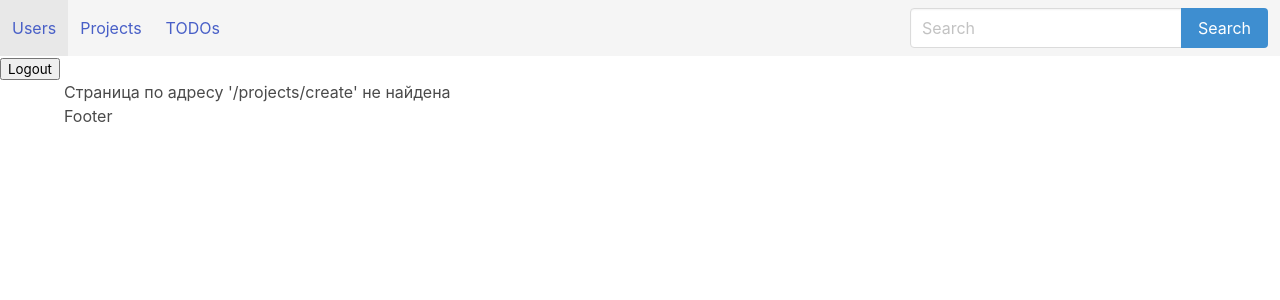
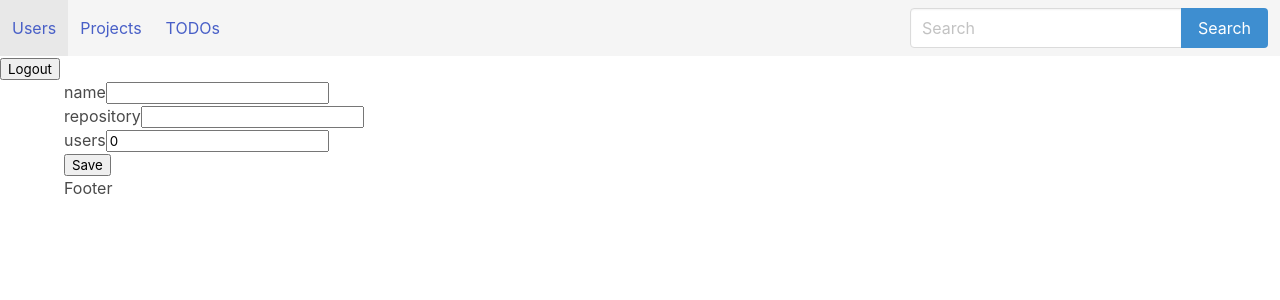
Before and after one commit to py0trandreev/todo_note, a React (Create React App) app in the folder frontend/: page /projects/create in a window 1280 px wide. Shown: the top 300 px of the page. Built offline with nearby package versions, Linux system fonts and the light colour scheme; no server answers.

Commit message:
lesson11 delete pros comleted, creating started

```diff
--- a/frontend/src/App.js
+++ b/frontend/src/App.js
@@ -2,8 +2,9 @@ import React from 'react';
 import {
     BrowserRouter as Router,
     Switch,
-    Route, Link,
+    Route, Link, Redirect,
 } from "react-router-dom";
+
 import 'bulma/css/bulma.min.css';
 import './App.css';
 import UserList from './components/User.js'
@@ -15,6 +16,9 @@ import FooterItem from './components/Footer.js'
 import axios from 'axios'
 import LoginForm from './components/Auth.js'
 import Cookies from 'universal-cookie';
+import ProjectForm from "./components/ProjectForm";
+
+
 
 const DOMAIN = 'http://127.0.0.1:8000'
 const getUrl = (endPoint) => `${DOMAIN}${endPoint}`
@@ -79,7 +83,7 @@ class App extends React.Component {
         }
         if (this.is_authenticated())
         {
-            headers['Authorization'] = 'Token ' + this.state.token
+            headers['Authorization'] = 'token ' + this.state.token
         }
         return headers
     }
@@ -116,6 +120,14 @@ class App extends React.Component {
         }).catch(error => console.log(error));
     }
 
+    deleteProject(id) {
+        const headers = this.get_headers()
+        axios.delete(getUrl(`/api/projects/${ id }`), { headers })
+            .then(response => {
+                this.setState({ projects: this.state.projects.filter((item) => item.id !== id) })
+            }).catch(error => console.log(error))
+    }
+
     componentDidMount(){
         this.get_token_from_storage();
    }
@@ -136,12 +148,16 @@ class App extends React.Component {
                             <Route exact path={["/", "/users"]}>
                                 <UserList users={this.state.users} />
                             </Route>
+
+                            <Route exact path='/projects/create' component={() => <ProjectForm />}  />
                             <Route exact path='/projects'>
-                                <ProjectList items={this.state.projects} />
+                                <ProjectList items={this.state.projects} deleteProject={(id)=>this.deleteProject(id)}/>
                             </Route>
+
                             <Route exact path='/todos'>
                                 <TodoList items={this.state.todos} />
                             </Route>
+
                             <Route exact path='/login'
                                    component={
                                        () => <LoginForm get_token={
--- a/frontend/src/components/Project.js
+++ b/frontend/src/components/Project.js
@@ -5,7 +5,7 @@ import {
 } from "react-router-dom";
 
 
-const ProjectListItem = ({item}) => {
+const ProjectListItem = ({item, deleteProject}) => {
     let link_to = `/project/${item.id}`
     return (
         <tr>
@@ -13,11 +13,12 @@ const ProjectListItem = ({item}) => {
             <td>{item.name}</td>
             <td>{item.repository}</td>
             <td><Link to={link_to}>Detail</Link></td>
+            <td><button onClick={()=>deleteProject(item.id)} type="button" className="button is-danger is-small is-rounded">Delete</button></td>
         </tr>
     )
 }
 
-const ProjectList = ({items}) => {
+const ProjectList = ({items, deleteProject}) => {
     //console.log(users)
     return (
         <table className="table">
@@ -26,8 +27,10 @@ const ProjectList = ({items}) => {
                 <th>Name</th>
                 <th>Repository</th>
                 <th></th>
+                <th></th>
             </tr>
-            {items.map((item) => <ProjectListItem item={item} />)}
+            {items.map((item) => <ProjectListItem key={item.id} item={item} deleteProject={deleteProject} />)}
+            <Link to='/projects/create'>Create</Link>
         </table>
     )
 }
--- /dev/null
+++ b/frontend/src/components/ProjectForm.js
@@ -0,0 +1,57 @@
+import React from 'react'
+
+
+class ProjectForm extends React.Component {
+    constructor(props) {
+      super(props)
+
+      this.state = {
+          name: '',
+          repository: '',
+          users:0,
+      }
+    }
+
+    handleChange(event)
+    {
+        this.setState(
+                {
+                    [event.target.name]: event.target.value
+                }
+            );
+    }
+
+    handleSubmit(event) {
+      console.log(this.state.name)
+      console.log(this.state.repository)
+      console.log(this.state.users)
+      event.preventDefault()
+    }
+
+    render() {
+        return (
+            <form onSubmit={ (event) => this.handleSubmit(event) }>
+                <div className="form-group">
+                    <label for="name">name</label>
+                    <input type="text" className="form-control" name="name" value={ this.state.name }
+                           onChange={ (event) => this.handleChange(event) }/>
+                </div>
+
+                <div className="form-group">
+                    <label for="repository">repository</label>
+                    <input type="text" className="form-control" name="repository" value={ this.state.repository }
+                           onChange={ (event) => this.handleChange(event) }/>
+                </div>
+
+                <div className="form-group">
+                    <label for="users">users</label>
+                    <input type="number" className="form-control" name="users" value={ this.state.users }
+                           onChange={ (event) => this.handleChange(event) }/>
+                </div>
+                <input type="submit" className="btn btn-primary" value="Save"/>
+            </form>
+        );
+    }
+  }
+
+  export default ProjectForm
```
Also changed, not shown: 1 other file (tests, documents, lock files or other folders).
